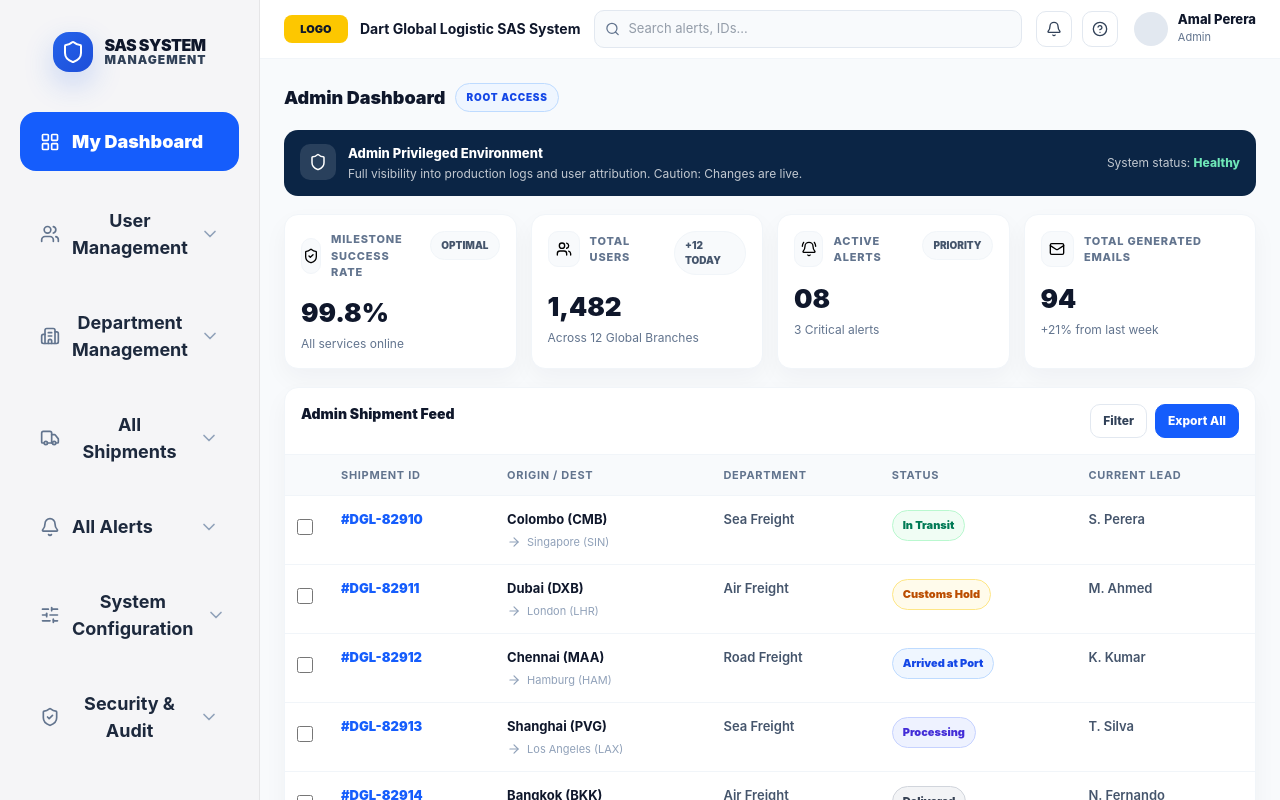
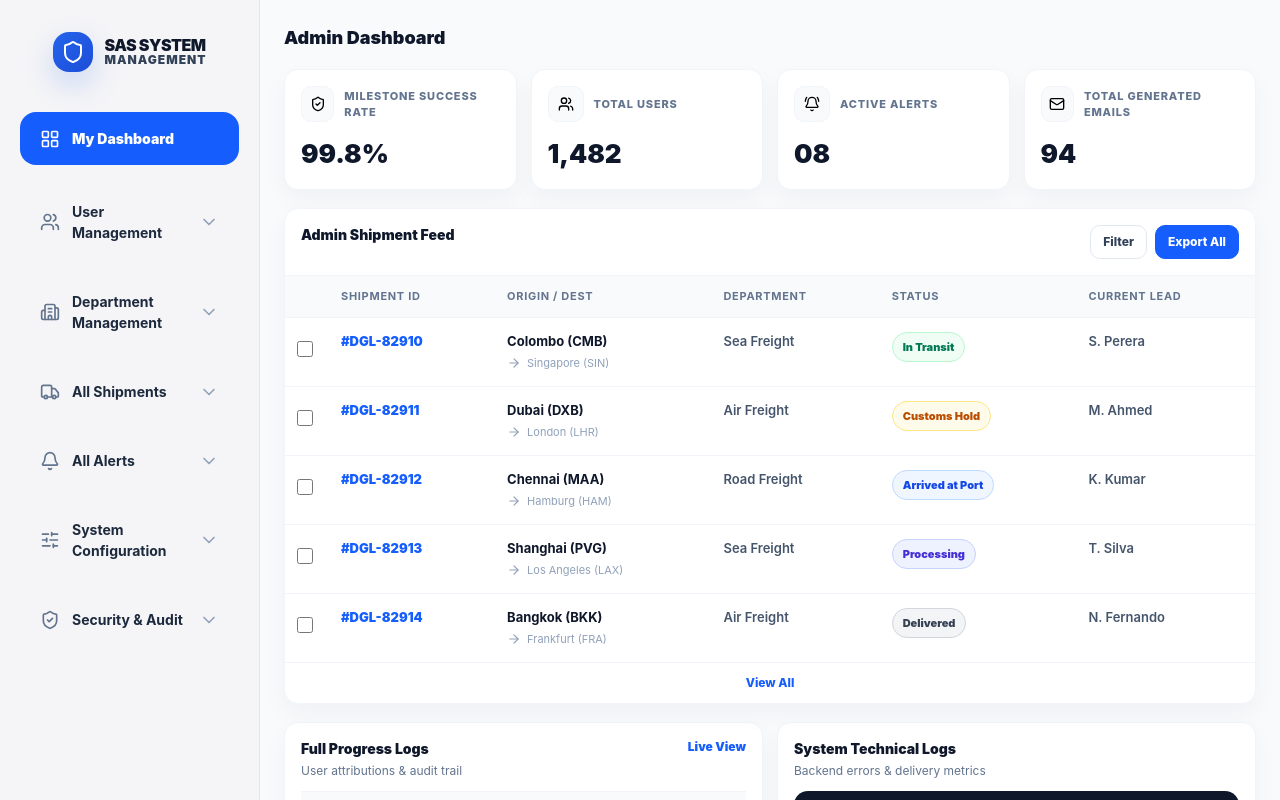
Before and after one commit to Nadeesha-Maduwantha/SAS_project, a Next.js app in the folder SAS/: page /admin/dashboard in a window 1280 px wide. Shown: the top 800 px of the page. Built offline with nearby package versions, Linux system fonts and the light colour scheme.

Commit message:
final admindashboard

```diff
--- a/SAS/app/(protected)/admin/dashboard/page.tsx
+++ b/SAS/app/(protected)/admin/dashboard/page.tsx
@@ -1,7 +1,6 @@
 import AdminLeftNavBar from '@/components/AdminUser/AdminLeftNavBar';
-import AdminTopBar from '@/components/AdminUser/AdminTopBar';
+//import AdminTopBar from '@/components/AdminUser/AdminTopBar';
 import AdminHeader from '@/components/AdminUser/AdminHeader';
-import AdminBanner from '@/components/AdminUser/AdminBanner';
 import StatCard from '@/components/AdminUser/StatCard';
 import ShipmentFeed from '@/components/AdminUser/ShipmentFeed';
 import ProgressLogs from '@/components/AdminUser/ProgressLogs';
@@ -19,41 +18,39 @@ export default function AdminDashboardPage() {
 
       {/* RIGHT CONTENT AREA */}
       <div className="admin-content">
-        <AdminTopBar />
+        {/* admin top bar*/}
 
         <div className="admin-inner">
           <AdminHeader />
 
-          <div className="section-gap">
-            <AdminBanner />
-          </div>
+
 
           <div className="stats-grid">
             <StatCard
               title="Milestone Success Rate"
               value="99.8%"
-              hint="All services online"
-              tag="Optimal"
+              //hint="All services online"
+              //tag="Optimal"
               icon={<ShieldCheck size={16} />}
             />
             <StatCard
               title="Total Users"
               value="1,482"
-              hint="Across 12 Global Branches"
-              tag="+12 Today"
+              //hint="Across 12 Global Branches"
+              //tag="+12 Today"
               icon={<Users size={16} />}
             />
             <StatCard
               title="Active Alerts"
               value="08"
-              hint="3 Critical alerts"
-              tag="Priority"
+              //hint="3 Critical alerts"
+              //tag="Priority"
               icon={<BellRing size={16} />}
             />
             <StatCard
               title="Total Generated Emails"
               value="94"
-              hint="+21% from last week"
+              //hint="+21% from last week"
               icon={<Mail size={16} />}
             />
           </div>
--- a/SAS/components/AdminUser/AdminHeader.tsx
+++ b/SAS/components/AdminUser/AdminHeader.tsx
@@ -4,7 +4,6 @@ export default function AdminHeader() {
   return (
     <div className="admin-header">
       <h1 className="admin-header__title">Admin Dashboard</h1>
-      <span className="admin-header__badge">ROOT ACCESS</span>
     </div>
   );
 }
--- a/SAS/components/AdminUser/ShipmentFeed.tsx
+++ b/SAS/components/AdminUser/ShipmentFeed.tsx
@@ -37,11 +37,9 @@ export default function ShipmentFeed() {
   const [showAll, setShowAll] = useState(false);
   const [selectedIds, setSelectedIds] = useState<string[]>([]);
 
-  const [filterType, setFilterType] =
-    useState<FilterType>('department');
+  const [filterType, setFilterType] = useState<FilterType>('department');
   const [deptValue, setDeptValue] = useState<string>('All');
-  const [statusValue, setStatusValue] =
-    useState<string>('All');
+  const [statusValue, setStatusValue] = useState<string>('All');
 
   const rows: ShipmentRow[] = [
     { id: '#DGL-82910', origin: 'Colombo (CMB)', dest: 'Singapore (SIN)', dept: 'Sea Freight', status: 'In Transit', lead: 'S. Perera' },
@@ -56,21 +54,16 @@ export default function ShipmentFeed() {
     { id: '#DGL-82919', origin: 'Busan (PUS)', dest: 'Rotterdam (RTM)', dept: 'Sea Freight', status: 'Arrived at Port', lead: 'D. Tanaka' },
   ];
 
-  const isFiltering =
-    deptValue !== 'All' || statusValue !== 'All';
+  const isFiltering = deptValue !== 'All' || statusValue !== 'All';
 
   const filteredRows = useMemo(() => {
     return rows.filter((r) => {
       if (filterType === 'department') {
-        return deptValue === 'All'
-          ? true
-          : r.dept === deptValue;
+        return deptValue === 'All' ? true : r.dept === deptValue;
       }
-      return statusValue === 'All'
-        ? true
-        : r.status === statusValue;
+      return statusValue === 'All' ? true : r.status === statusValue;
     });
-  }, [filterType, deptValue, statusValue]);
+  }, [rows, filterType, deptValue, statusValue]);
 
   const displayedRows =
     isFiltering || showAll
@@ -80,15 +73,9 @@ export default function ShipmentFeed() {
   const toggleSelect = (id: string) => {
     setSelectedIds((prev) =>
       prev.includes(id)
-        ? prev.filter((i) => i !== id)
+        ? prev.filter((item) => item !== id)
         : [...prev, id]
     );
-  };
-
-  const onChangeType = (t: FilterType) => {
-    setFilterType(t);
-    if (t === 'department') setStatusValue('All');
-    if (t === 'status') setDeptValue('All');
   };
 
   const clearFilter = () => {
@@ -98,6 +85,7 @@ export default function ShipmentFeed() {
     setShowAll(false);
   };
 
+  // ✅ SMART EXPORT
   const exportToCSV = () => {
     let dataToExport: ShipmentRow[] = [];
 
@@ -161,109 +149,16 @@ export default function ShipmentFeed() {
 
         <div className="shipment-card__actions">
           <button
-            className="shipment-btn shipment-btn--ghost"
-            onClick={() =>
-              setOpenFilter((prev) => !prev)
-            }
-            type="button"
-          >
-            Filter
-          </button>
-
-          {openFilter && (
-            <div className="shipment-filterPop">
-              <div className="shipment-filterPop__top">
-                <div className="shipment-filterPop__title">
-                  Filter by
-                </div>
-                <button
-                  className="shipment-filterPop__clear"
-                  onClick={clearFilter}
-                  type="button"
-                >
-                  Clear
-                </button>
-              </div>
-
-              <div className="shipment-filterPop__chips">
-                <button
-                  type="button"
-                  className={`shipment-filterChip ${
-                    filterType === 'department'
-                      ? 'active'
-                      : ''
-                  }`}
-                  onClick={() =>
-                    onChangeType('department')
-                  }
-                >
-                  Department
-                </button>
-                <button
-                  type="button"
-                  className={`shipment-filterChip ${
-                    filterType === 'status'
-                      ? 'active'
-                      : ''
-                  }`}
-                  onClick={() =>
-                    onChangeType('status')
-                  }
-                >
-                  Current Status
-                </button>
-              </div>
-
-              {filterType === 'department' ? (
-                <div className="shipment-filterPop__group">
-                  <label>Department</label>
-                  <select
-                    value={deptValue}
-                    onChange={(e) =>
-                      setDeptValue(e.target.value)
-                    }
-                  >
-                    <option>All</option>
-                    <option>Air Freight</option>
-                    <option>Sea Freight</option>
-                    <option>Road Freight</option>
-                  </select>
-                </div>
-              ) : (
-                <div className="shipment-filterPop__group">
-                  <label>Status</label>
-                  <select
-                    value={statusValue}
-                    onChange={(e) =>
-                      setStatusValue(e.target.value)
-                    }
-                  >
-                    <option>All</option>
-                    <option>In Transit</option>
-                    <option>Customs Hold</option>
-                    <option>Arrived at Port</option>
-                    <option>Processing</option>
-                    <option>Delivered</option>
-                  </select>
-                </div>
-              )}
-
-              <button
-                className="shipment-filterPop__done"
-                onClick={() =>
-                  setOpenFilter(false)
-                }
-                type="button"
-              >
-                Done
-              </button>
-            </div>
-          )}
+  className="shipment-btn shipment-btn--ghost"
+  onClick={() => setOpenFilter((prev) => !prev)}
+  type="button"
+>
+  Filter
+</button>
 
           <button
             className="shipment-btn shipment-btn--primary"
             onClick={exportToCSV}
-            type="button"
           >
             {selectedIds.length > 0
               ? `Export Selected (${selectedIds.length})`
@@ -292,17 +187,11 @@ export default function ShipmentFeed() {
                 <td>
                   <input
                     type="checkbox"
-                    checked={selectedIds.includes(
-                      r.id
-                    )}
-                    onChange={() =>
-                      toggleSelect(r.id)
-                    }
+                    checked={selectedIds.includes(r.id)}
+                    onChange={() => toggleSelect(r.id)}
                   />
                 </td>
-                <td className="shipment-id">
-                  {r.id}
-                </td>
+                <td className="shipment-id">{r.id}</td>
                 <td>
                   <div className="shipment-od__main">
                     {r.origin}
@@ -317,9 +206,7 @@ export default function ShipmentFeed() {
                 </td>
                 <td>
                   <span
-                    className={`status-pill ${
-                      statusClass[r.status]
-                    }`}
+                    className={`status-pill ${statusClass[r.status]}`}
                   >
                     {r.status}
                   </span>
@@ -337,9 +224,7 @@ export default function ShipmentFeed() {
         <div className="shipment-card__footer">
           <button
             className="shipment-viewAll"
-            onClick={() =>
-              setShowAll((prev) => !prev)
-            }
+            onClick={() => setShowAll((p) => !p)}
           >
             {showAll ? 'Show Less' : 'View All'}
           </button>
--- a/SAS/styles/AdminStyles/AdminLayout.css
+++ b/SAS/styles/AdminStyles/AdminLayout.css
@@ -1,17 +1,13 @@
 @reference "tailwindcss";
 
+/* Root: no need flex when sidebar is fixed */
 .admin-layout {
-  @apply flex min-h-screen bg-slate-50;
+  @apply min-h-screen bg-slate-50;
 }
 
-/* LEFT NAVBAR width */
-.admin-layout > :first-child {
-  @apply w-[260px] shrink-0;
-}
-
-/* RIGHT CONTENT */
+/* RIGHT CONTENT: push to the right of fixed sidebar */
 .admin-content {
-  @apply flex-1 flex flex-col;
+  @apply ml-[260px] min-h-screen flex flex-col;
 }
 
 /* Inner container */
--- a/SAS/styles/ComponentStyles/AdminLeftNavBar.css
+++ b/SAS/styles/ComponentStyles/AdminLeftNavBar.css
@@ -33,7 +33,7 @@
 
 /* Dashboard Button */
 .nav-dashboard-btn {
-  @apply flex items-center gap-3 w-full px-5 py-4 bg-blue-100 border-0 rounded-2xl cursor-pointer text-[18px] font-black text-blue-900 transition-all duration-200 ease-in-out mb-3;
+  @apply flex items-center gap-3 w-full px-5 py-4 bg-blue-100 border-0 rounded-2xl cursor-pointer text-[14px] font-black text-blue-900 transition-all duration-200 ease-in-out mb-3;
 }
 
 .nav-dashboard-btn:hover {
@@ -59,7 +59,7 @@
 }
 
 .nav-section-header {
-  @apply flex items-center gap-3 w-full px-5 py-4 bg-transparent border-0 rounded-2xl cursor-pointer text-[18px] font-bold text-slate-800 transition-all duration-200 ease-in-out;
+  @apply flex items-center gap-3 w-full px-5 py-4 bg-transparent border-0 rounded-2xl cursor-pointer text-[14px] font-bold text-slate-800 transition-all duration-200 ease-in-out text-left;
 }
 
 .nav-section-header:hover {
@@ -94,7 +94,7 @@
 
 /* Items */
 .nav-item {
-  @apply w-full px-4 py-3 bg-transparent border-0 rounded-xl cursor-pointer text-[18px] font-extrabold text-slate-500 text-left transition-all duration-200 ease-in-out;
+  @apply w-full px-4 py-3 bg-transparent border-0 rounded-xl cursor-pointer text-[14px] font-extrabold text-slate-500 text-left transition-all duration-200 ease-in-out;
 }
 
 .nav-item:hover {
@@ -146,3 +146,10 @@
     @apply text-[10px];
   }
 }
+
+
+.admin-nav-container {
+  @apply fixed top-0 left-0 h-screen w-[260px]
+  bg-[#f5f5f7] p-5 box-border overflow-y-auto
+  flex flex-col gap-2 border-r border-[#e5e5e7];
+}
```
